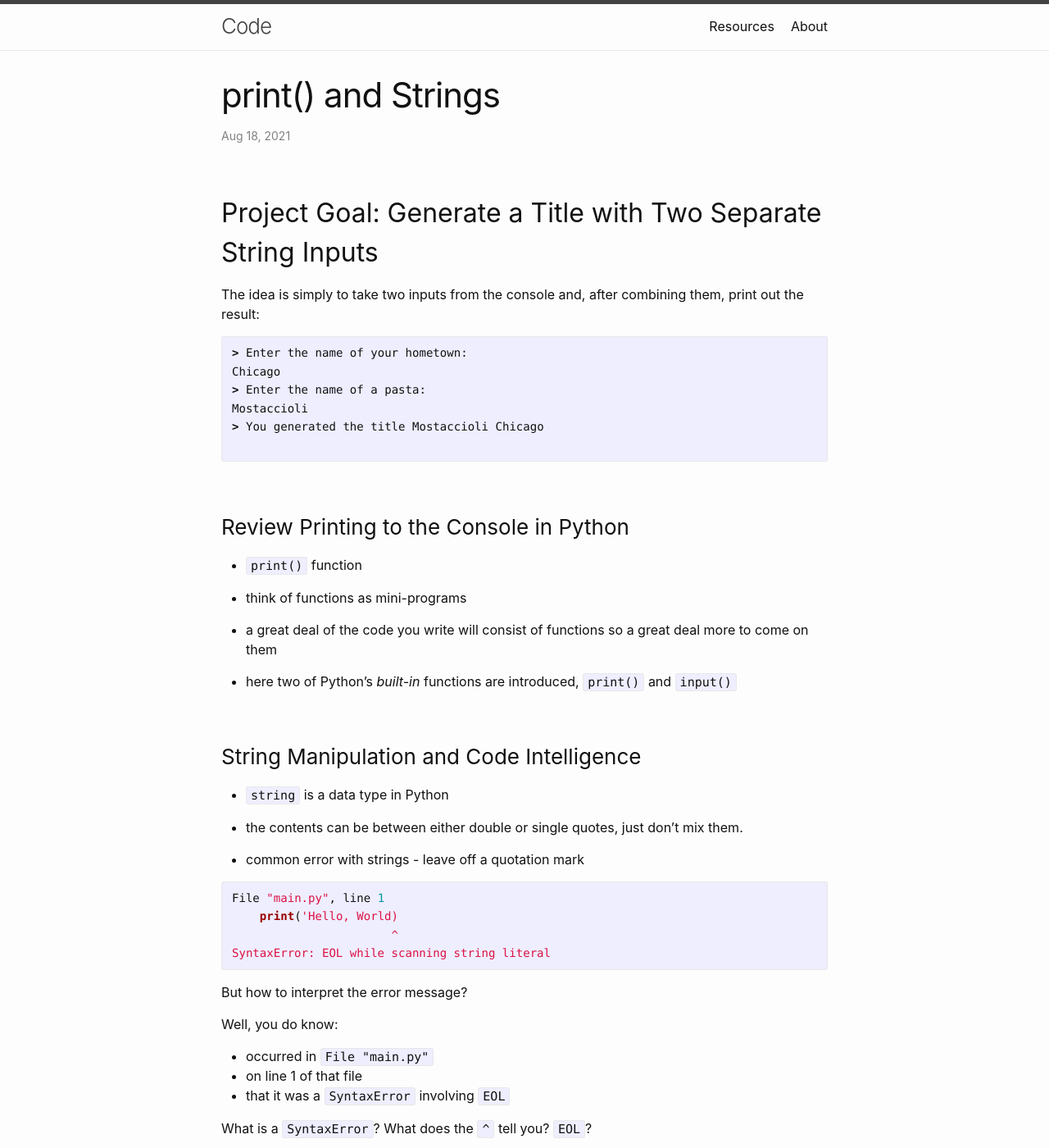
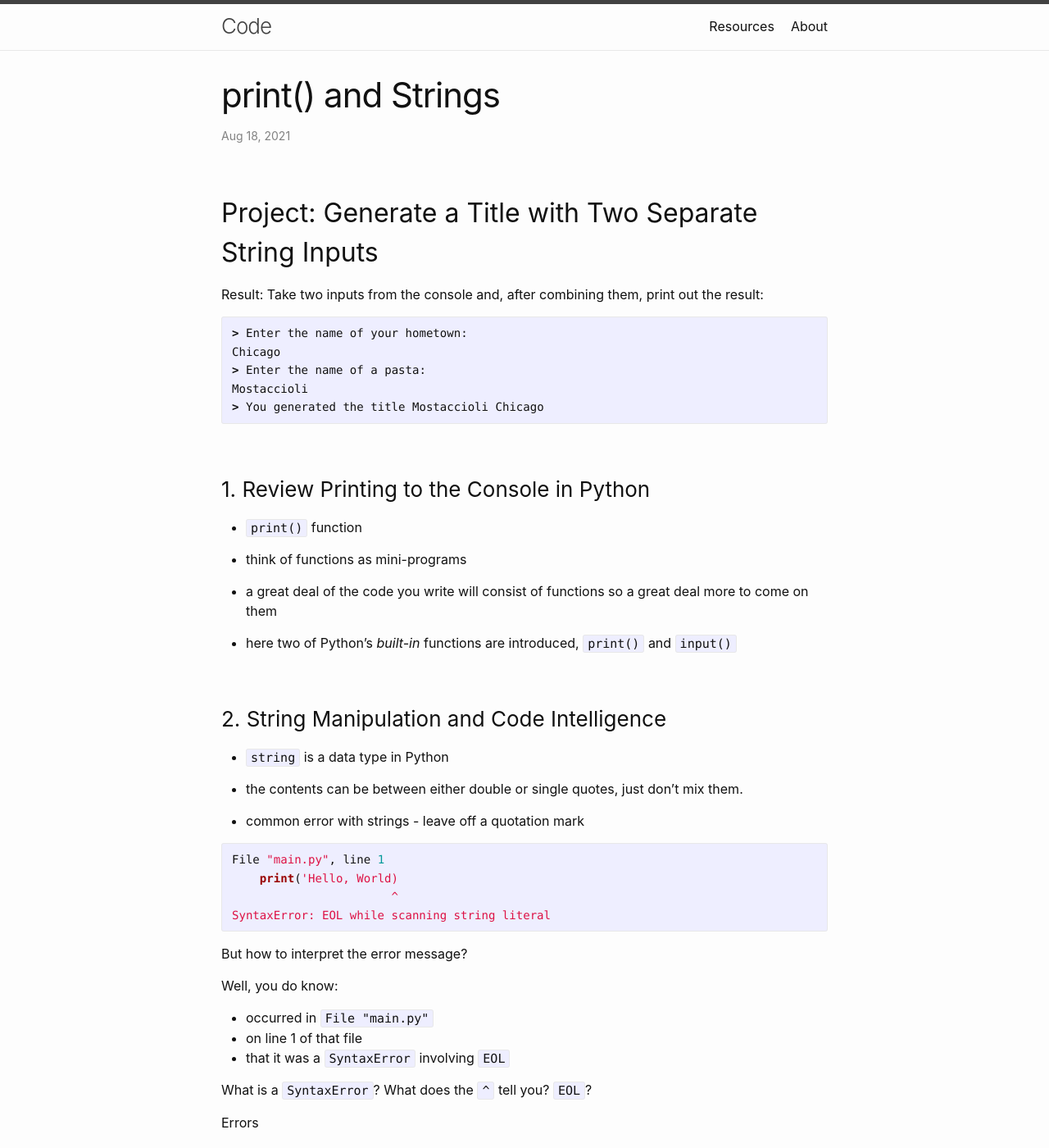
Before and after one commit to multum-non-multa/code, a Jekyll site: the page built from _posts/2021-08-18-printing-strings.md, in a window 1280 px wide and 1400 px high. Shown: the whole window at 82% size. Built offline with Jekyll 4.4.1, drawn with Linux system fonts in a browser that asks for light colours; some of the changed text lies outside the part shown.

Commit message:
print and string

````diff
--- a/_posts/2021-08-18-printing-strings.md
+++ b/_posts/2021-08-18-printing-strings.md
@@ -3,9 +3,9 @@ layout: post
 title: print() and Strings
 ---
 
-## Project Goal: Generate a Title with Two Separate String Inputs
+## Project: Generate a Title with Two Separate String Inputs
 
-The idea is simply to take two inputs from the console and, after combining them, print out the result:
+Result:  Take two inputs from the console and, after combining them, print out the result:
 
 ```python
 > Enter the name of your hometown:
@@ -13,10 +13,9 @@ Chicago
 > Enter the name of a pasta:
 Mostaccioli
 > You generated the title Mostaccioli Chicago
-
 ```
 
-### Review Printing to the Console in Python
+### 1. Review Printing to the Console in Python
 
 - `print()` function
 
@@ -27,7 +26,7 @@ Mostaccioli
 - here two of Python's _built-in_ functions are  introduced, `print()` and `input()`
 
 
-### String Manipulation and Code Intelligence
+### 2. String Manipulation and Code Intelligence
 
 - `string` is a data type in Python
 
````
Also changed, not shown: other parts of _posts/2021-08-18-printing-strings.md (+3 -3 lines), 1 other file.
